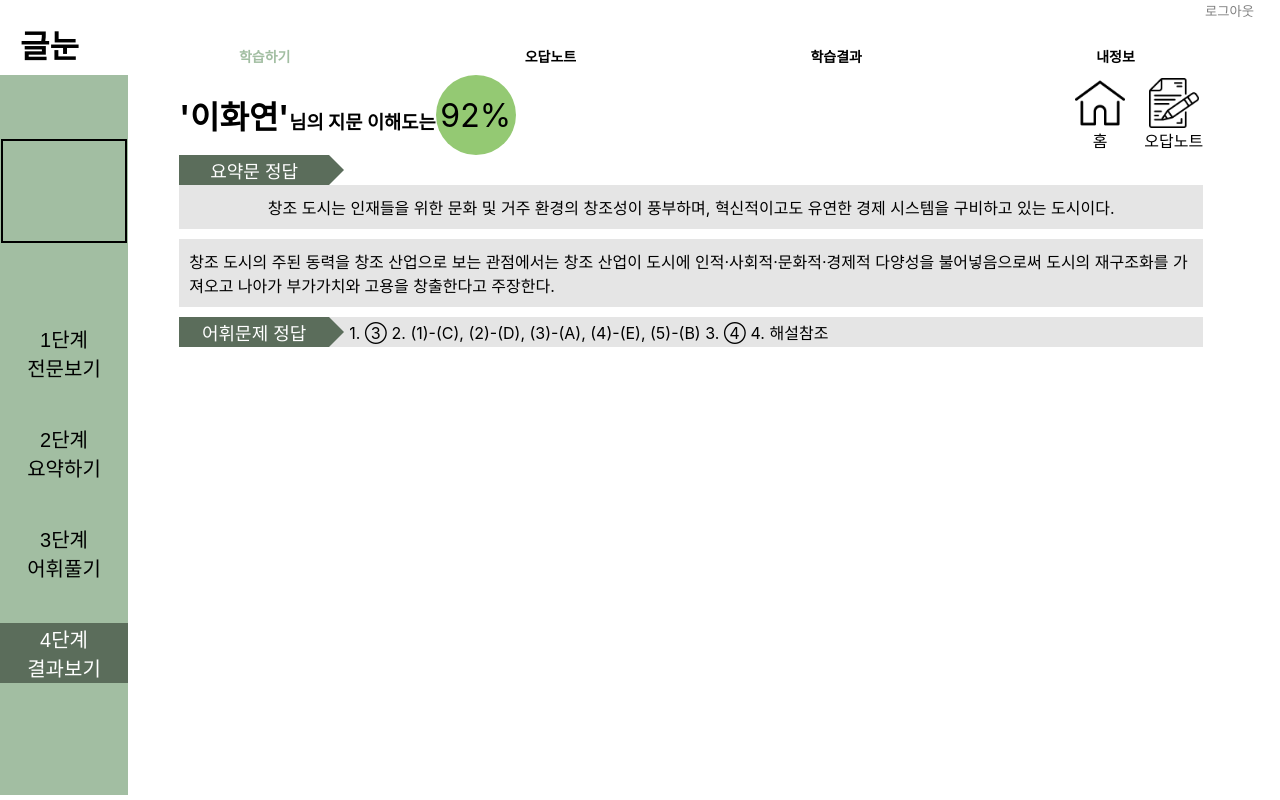
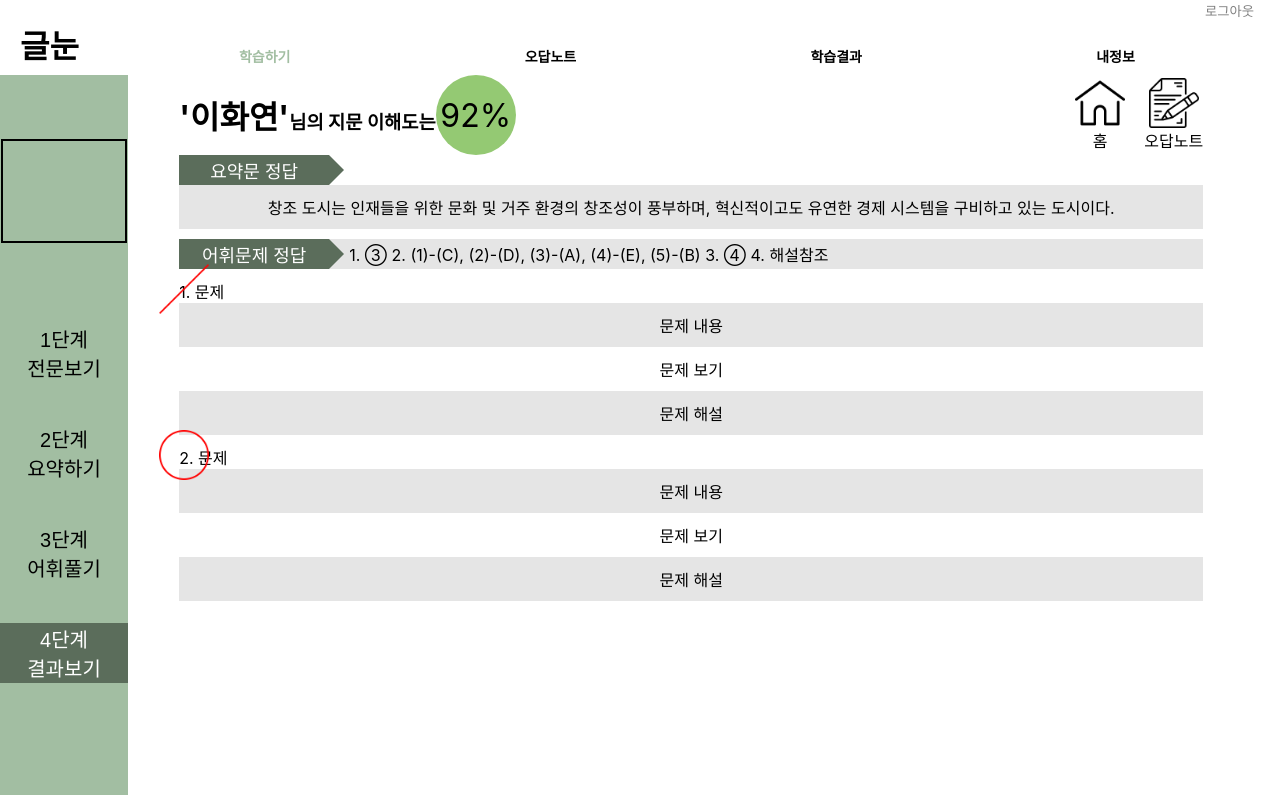
Before and after one commit to GeulNoon/Frontend, a React (Create React App) app: page /Study/Step4 in a window 1280 px wide. Built offline with nearby package versions, Linux system fonts and the light colour scheme; sample sign-in values are in the browser's storage.

Commit message:
채점결과 화면 수정

```diff
--- a/src/screens/Step4.js
+++ b/src/screens/Step4.js
@@ -6,6 +6,8 @@ import '../App.css';
 import { NavLink } from "react-router-dom";
 import HomeIcon from '../image/HomeIcon.png';
 import ReviewIcon from '../image/ReviewIcon.png';
+import Right from '../image/Right.png';
+import Wrong from '../image/Wrong.png';
 
 //요약문 및 어휘문제 전반적인 해설 박스
 const TextBox = styled.div`
@@ -49,9 +51,27 @@ class Subject extends Component{
   }
 }
 
+function ContentBox(props) {
+    return (
+      <div style={{position: "relative"}}>
+        <div style={{position: "absolute", left: "-20px", top: "-15px"}}>
+          {props.isCorrect ?
+          <img alt="" src ={Right} width='50px' height='50px' /> :
+          <img alt="" src ={Wrong} width='50px' height='50px' />}
+        </div>
+        {props.question}
+        <TextBox>{props.content}</TextBox>
+        <div style={{display: "flex", justifyContent: 'center', width: "80vw-10px", marginBottom: '10px'}}>
+          {props.choice}
+        </div>
+        <TextBox>{props.comment}</TextBox>
+      </div>
+    );
+}
+
 //메인함수
-class Step4 extends Component {
-  state = {
+function Step4() {
+  const state = {
     contents: [
       {id: 'Step1', title: '1단계', desc: '전문보기', type: 1},
       {id: 'Step2', title: '2단계', desc: '요약하기', type: 1},
@@ -59,10 +79,9 @@ class Step4 extends Component {
       {id: 'Step4', title: '4단계', desc: '결과보기', type: 0},
     ]
   }
-  render() {
     return (
       <div style={{display:'flex'}}>
-        <NavigationBar list={this.state.contents} prev={"Study"}/> {/*화면 좌측 단계이동 바*/}
+        <NavigationBar list={state.contents} prev={"Study"}/> {/*화면 좌측 단계이동 바*/}
         <div style={{width: '90vw', display:'flex', flexDirection: 'column', alignItems: 'center', paddingLeft: '9vw'}}>
           <div style={{width: '80vw'}}>
             <div style={{display: 'flex'}}>
@@ -86,15 +105,15 @@ class Step4 extends Component {
             </div>
             <div className='pointer'>요약문 정답</div>
             <TextBox>창조 도시는 인재들을 위한 문화 및 거주 환경의 창조성이 풍부하며, 혁신적이고도 유연한 경제 시스템을 구비하고 있는 도시이다.</TextBox>
-            <TextBox>창조 도시의 주된 동력을 창조 산업으로 보는 관점에서는 창조 산업이 도시에 인적·사회적·문화적·경제적 다양성을 불어넣음으로써 도시의 재구조화를 가져오고 나아가 부가가치와 고용을 창출한다고 주장한다.</TextBox>
             <AnswerBox><div className='pointer' style={{marginRight: '20px'}}>어휘문제 정답</div>
               1. ③ 2. (1)-(C), (2)-(D), (3)-(A), (4)-(E), (5)-(B)  3. ④  4. 해설참조
             </AnswerBox>
+            <ContentBox question = "1. 문제" content = "문제 내용" choice = "문제 보기" comment = "문제 해설" isCorrect = {0} />
+            <ContentBox question = "2. 문제" content = "문제 내용" choice = "문제 보기" comment = "문제 해설" isCorrect = {1} />
           </div>
         </div>
       </div>
     );
-  }
 }
 
 export default Step4;
```
Also changed, not shown: src/image/Right.png (added), src/image/Wrong.png (added).
